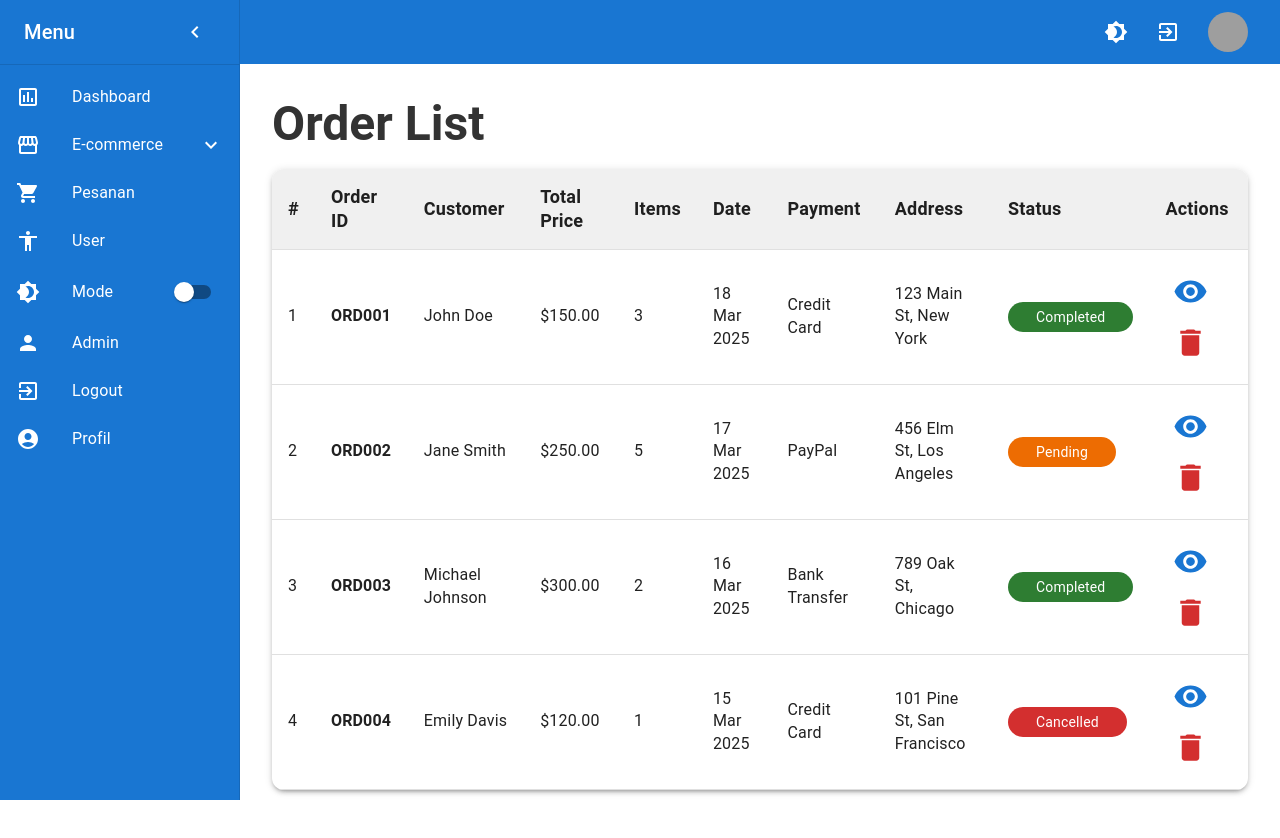
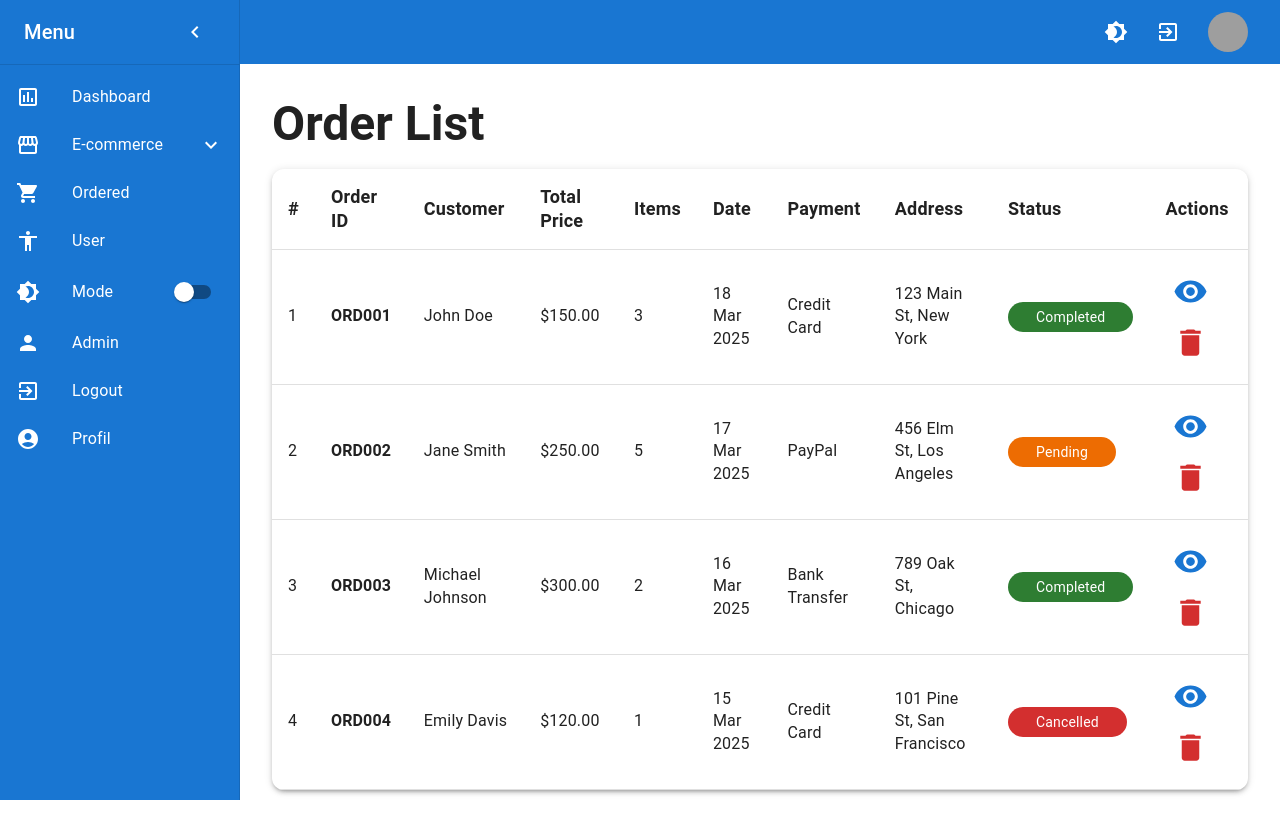
Before and after one commit to projectbinusa/staging-juwangi-client, a React (Vite) app: page /orders in a window 1280 px wide. Shown: the top 838 px of the page. Built offline with nearby package versions, Linux system fonts and the light colour scheme; grey boxes are pictures that could not be loaded.

Commit message:
page order list

```diff
--- a/src/component/sidebar/SideBar.jsx
+++ b/src/component/sidebar/SideBar.jsx
@@ -102,7 +102,7 @@ const Sidebar = ({ openDrawer, setOpenDrawer }) => {
             <ListItemIcon sx={{ color: "white" }}>
               <ShoppingCart />
             </ListItemIcon>
-            {openDrawer && <ListItemText primary="Pesanan" />}
+            {openDrawer && <ListItemText primary="Ordered" />}
           </ListItemButton>
         </ListItem>
 
--- a/src/pages/e-commerce/OrderList.jsx
+++ b/src/pages/e-commerce/OrderList.jsx
@@ -62,14 +62,14 @@ const OrderList = () => {
   };
 
   return (
-    <Box p={4} sx={{ backgroundColor: "#ffffff", minHeight: "100vh" }}>
-      <Typography variant="h3" gutterBottom sx={{ color: "#333", fontWeight: "bold" }}>
+    <Box p={4} sx={{ minHeight: "100vh" }}>
+      <Typography variant="h3" gutterBottom sx={{ fontWeight: "bold" }}>
         Order List
       </Typography>
       <TableContainer component={Paper} sx={{ borderRadius: "12px", boxShadow: 3 }}>
         <Table>
           <TableHead>
-            <TableRow sx={{ backgroundColor: "#f0f0f0" }}>
+            <TableRow sx={{ }}>
               <TableCell sx={{ fontSize: "18px", fontWeight: "bold", py: 2 }}>#</TableCell>
               <TableCell sx={{ fontSize: "18px", fontWeight: "bold", py: 2 }}>Order ID</TableCell>
               <TableCell sx={{ fontSize: "18px", fontWeight: "bold", py: 2 }}>Customer</TableCell>
--- a/src/pages/e-commerce/Product.jsx
+++ b/src/pages/e-commerce/Product.jsx
@@ -1,4 +1,3 @@
-// eslint-disable-next-line no-unused-vars
 import React, { useState, useEffect, useMemo } from "react";
 import { useNavigate, useOutletContext } from "react-router-dom";
 import ProductCard from "../../component/ProductCard";
@@ -95,7 +94,15 @@ const Product = () => {
   };
 
   return (
-    <Container maxWidth={false} sx={{ textAlign: "center", padding: 1, marginLeft: 5 }}>
+    <Container
+      maxWidth={false}
+      sx={{
+        minHeight: "100vh",
+        width: "100vw",
+        paddingX: 3,
+        textAlign: "center"
+      }}
+    >
       <Typography variant="h4" gutterBottom>
         Products
       </Typography>
@@ -151,7 +158,7 @@ const Product = () => {
       ) : error ? (
         <Typography color="error">{error}</Typography>
       ) : filteredNama.length > 0 ? (
-        <Grid container rowSpacing={2} justifyContent="center">
+        <Grid container spacing={2} justifyContent="center">
           {filteredNama.map((item) => (
             <Grid item key={item.id} xs={12} sm={6} md={3}>
               <ProductCard
```
